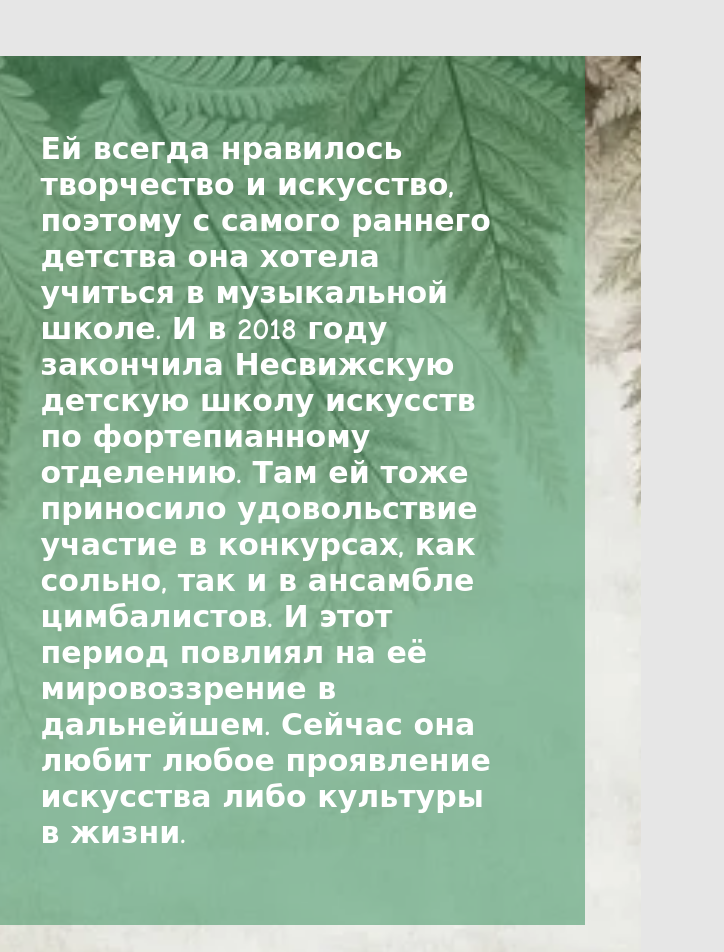
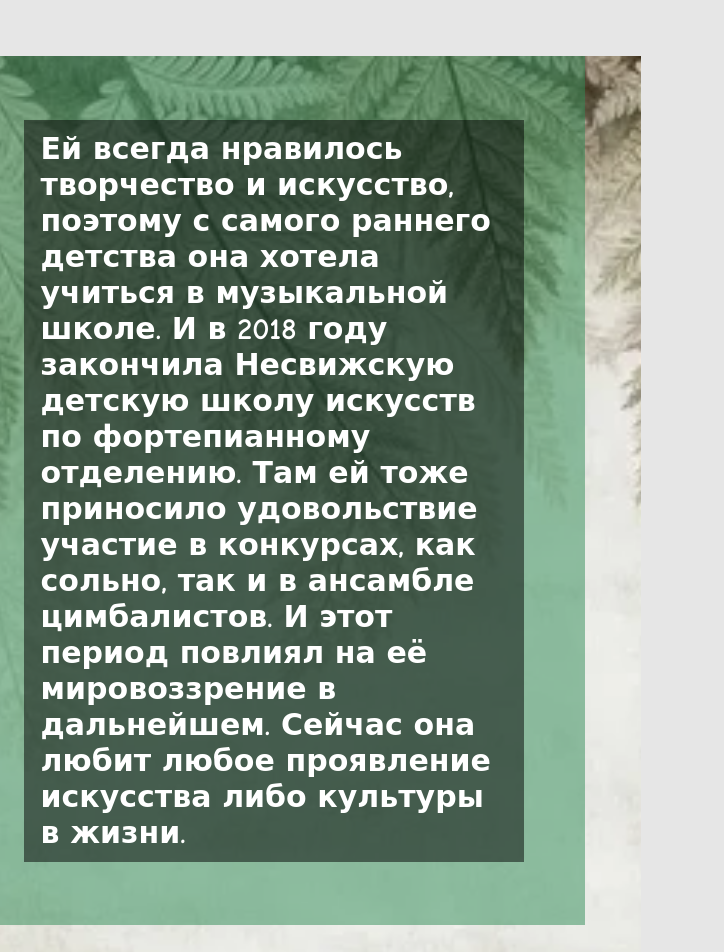
Before and after one commit to EkaterinaDR/lab13, a plain HTML site: page index.html in a window 1280 px wide. Shown: the part 1800-2752 px from the top of the page, 556-1280 px from the left. Drawn offline with Linux system fonts and the light colour scheme; a web font is replaced by a local one.

Commit message:
Add files via upload

```diff
--- a/assets/style1.css
+++ b/assets/style1.css
@@ -135,6 +135,7 @@ body{
 }
 .texs{
   font-size: 30px;
+  background-color: rgb(0,0,0,0.5);
   color: #fff;
   font-weight: 600;
   margin-right: 5%;
```
